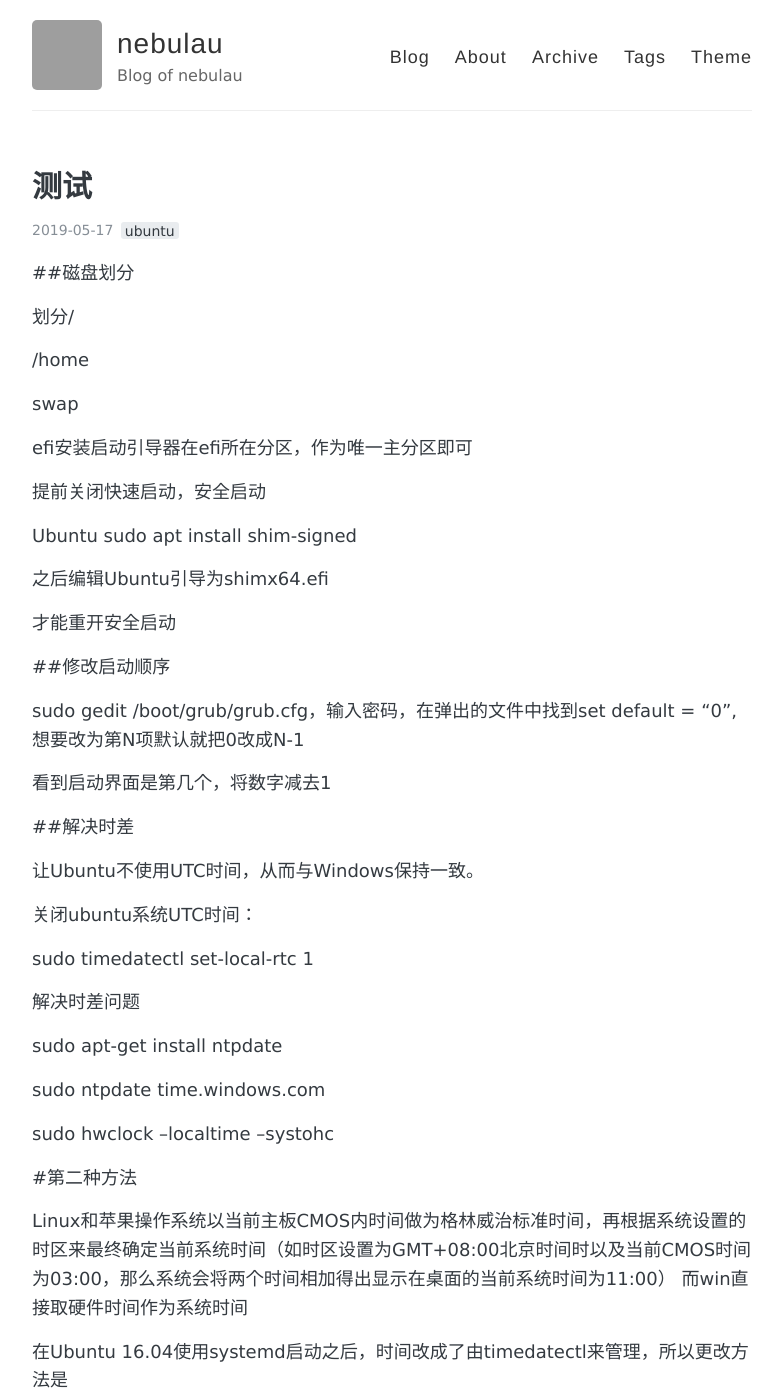
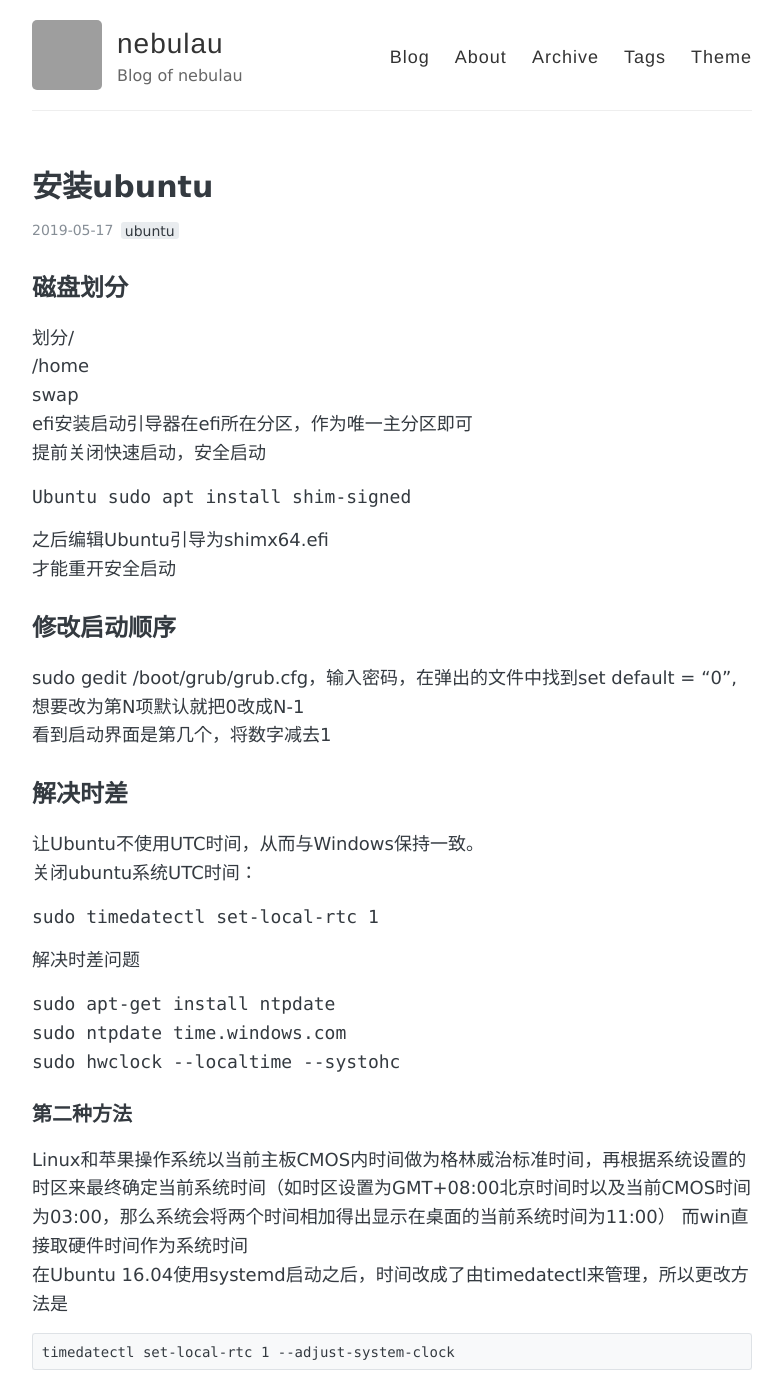
Before and after one commit to nebulau/nebulau.github.io, a Jekyll site: the page built from _posts/2019-5-17-安装ubuntu.md, in a window 1280 px wide and 1400 px high. Shown: the whole window, without its empty margins (248-1031 px from the left). Built offline with Jekyll 4.4.1, drawn with Linux system fonts in a browser that asks for light colours; grey boxes are pictures that could not be loaded.

Commit message:
submit@2019-05-17 20:21:36

````diff
--- a/_posts/2019-5-17-安装ubuntu.md
+++ b/_posts/2019-5-17-安装ubuntu.md
@@ -1,70 +1,46 @@
 ---
 layout: post
-title: 测试
+title: 安装ubuntu
 tags:
   - ubuntu
 ---
 
-##磁盘划分
-
+## 磁盘划分
 划分/
-
 /home
-
 swap
-
 efi安装启动引导器在efi所在分区，作为唯一主分区即可
-
 提前关闭快速启动，安全启动
-
+```code
 Ubuntu sudo apt install shim-signed
-
+```
 之后编辑Ubuntu引导为shimx64.efi
-
 才能重开安全启动
-
-##修改启动顺序
-
+## 修改启动顺序
 sudo gedit /boot/grub/grub.cfg，输入密码，在弹出的文件中找到set default = "0",想要改为第N项默认就把0改成N-1
-
 看到启动界面是第几个，将数字减去1
-
-##解决时差
-
+## 解决时差
 让Ubuntu不使用UTC时间，从而与Windows保持一致。
-
 关闭ubuntu系统UTC时间：
-
+```code
 sudo timedatectl set-local-rtc 1
-
+```
 解决时差问题
-
+```code
 sudo apt-get install ntpdate
-
 sudo ntpdate time.windows.com
-
 sudo hwclock --localtime --systohc
-
-#第二种方法
-
+```
+### 第二种方法
 Linux和苹果操作系统以当前主板CMOS内时间做为格林威治标准时间，再根据系统设置的时区来最终确定当前系统时间（如时区设置为GMT+08:00北京时间时以及当前CMOS时间为03:00，那么系统会将两个时间相加得出显示在桌面的当前系统时间为11:00） 而win直接取硬件时间作为系统时间
-
 在Ubuntu 16.04使用systemd启动之后，时间改成了由timedatectl来管理，所以更改方法是
-
 ```text
 timedatectl set-local-rtc 1 --adjust-system-clock
 ```
-
-##在移动硬盘安装
-
+## 在移动硬盘安装
 提前在win 10用diskgenus分区
-
 efi fat32
-
 swap
-
 ext4
-
 ext4
-
 Ubuntu安装时不必格式化，只将swap设为主分区
````
